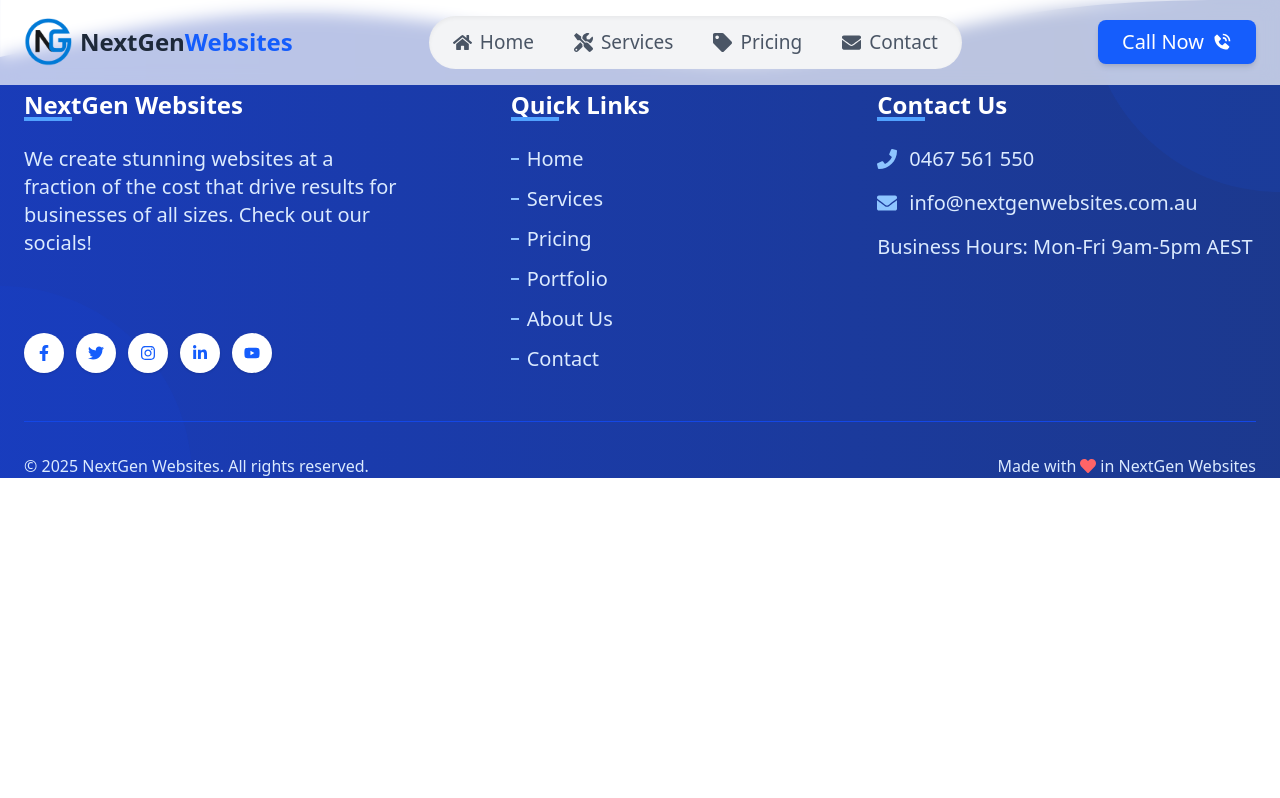
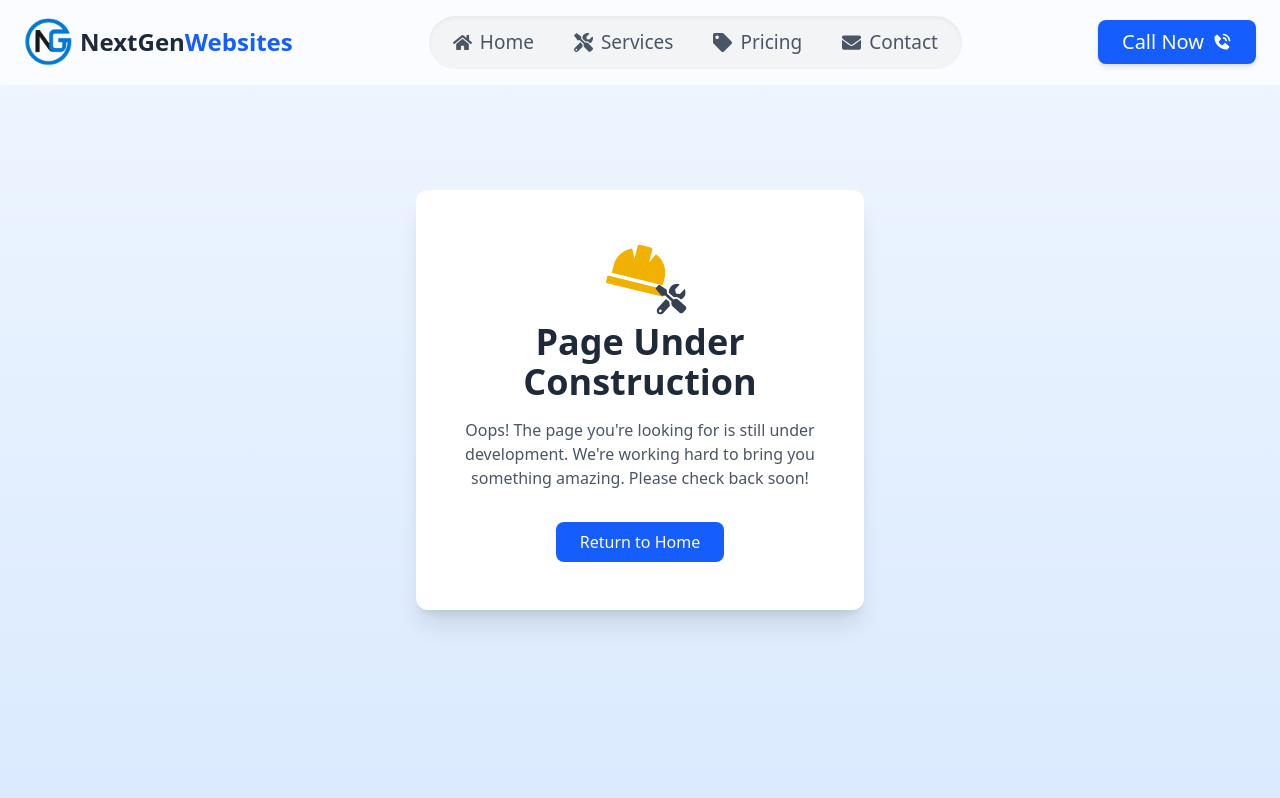
Before and after one commit to Werosh/nextgen-websites, a React (Vite) app: page /under-construction in a window 1280 px wide. Shown: the top 798 px of the page. Built offline with nearby package versions, Linux system fonts and the light colour scheme.

Commit message:
under ons page

```diff
--- a/src/App.jsx
+++ b/src/App.jsx
@@ -1,12 +1,13 @@
 import React from 'react';
-import { BrowserRouter as Router, Routes, Route } from 'react-router-dom';
+import { BrowserRouter as Router, Routes, Route, Navigate } from 'react-router-dom';
 import LandingPage from './pages/LandingPage';
 import ServiceMain from './pages/ServiceMain';
 import Navbar from './components/Navbar';
 import PricingMain from './pages/Pricing';
 import Footer from './components/Footer';
 import ContactPage from './pages/ContactPage';
-import SEO from './components/SEO'; // Import the SEO component
+import PageUnderConstruction from './pages/PageUnderConstructing'; // Import the new component
+import SEO from './components/SEO';
 
 const App = () => {
   return (
@@ -25,6 +26,12 @@ const App = () => {
           <Route path="/services" element={<ServiceMain />} />
           <Route path="/pricing" element={<PricingMain />} />
           <Route path="/contact" element={<ContactPage />} />
+
+          {/* Under construction page route */}
+          <Route path="/under-construction" element={<PageUnderConstruction />} />
+
+          {/* Redirect all undefined routes to the under-construction page */}
+          <Route path="*" element={<Navigate to="/under-construction" replace />} />
         </Routes>
         <Footer />
       </div>
--- /dev/null
+++ b/src/pages/PageUnderConstructing.jsx
@@ -0,0 +1,107 @@
+import React, { useEffect } from 'react';
+import { motion } from 'framer-motion';
+import { FaHardHat, FaTools, FaExclamationTriangle } from 'react-icons/fa';
+import { Link } from 'react-router-dom';
+
+const PageUnderConstruction = () => {
+  useEffect(() => {
+    // Set page title
+    document.title = "Page Under Construction";
+  }, []);
+
+  // Animation variants
+  const containerVariants = {
+    hidden: { opacity: 0 },
+    visible: {
+      opacity: 1,
+      transition: {
+        when: "beforeChildren",
+        staggerChildren: 0.3,
+        duration: 0.5
+      }
+    }
+  };
+
+  const itemVariants = {
+    hidden: { y: 20, opacity: 0 },
+    visible: {
+      y: 0,
+      opacity: 1,
+      transition: { duration: 0.5 }
+    }
+  };
+
+  const iconVariants = {
+    initial: { rotate: -10 },
+    animate: {
+      rotate: [0, 15, 0, 15, 0],
+      transition: {
+        repeat: Infinity,
+        repeatType: "mirror",
+        duration: 2,
+        ease: "easeInOut"
+      }
+    }
+  };
+
+  return (
+    <motion.div
+      className="min-h-screen bg-gradient-to-b from-blue-50 to-blue-100 flex items-center justify-center px-4"
+      initial="hidden"
+      animate="visible"
+      variants={containerVariants}
+    >
+      <div className="bg-white rounded-xl shadow-xl p-8 md:p-12 max-w-md w-full">
+        <motion.div variants={itemVariants} className="flex justify-center mb-6">
+          <div className="relative">
+            <motion.div
+              variants={iconVariants}
+              initial="initial"
+              animate="animate"
+              className="text-yellow-500 text-6xl"
+            >
+              <FaHardHat />
+            </motion.div>
+            <motion.div
+              className="absolute -right-4 -bottom-4 text-gray-700 text-3xl"
+              initial={{ rotate: 0 }}
+              animate={{ rotate: [-10, 10, -10] }}
+              transition={{ repeat: Infinity, duration: 1.5 }}
+            >
+              <FaTools />
+            </motion.div>
+          </div>
+        </motion.div>
+
+        <motion.h1
+          variants={itemVariants}
+          className="text-3xl md:text-4xl font-bold text-center text-gray-800 mb-4"
+        >
+          Page Under Construction
+        </motion.h1>
+
+        <motion.p
+          variants={itemVariants}
+          className="text-gray-600 text-center mb-8"
+        >
+          Oops! The page you're looking for is still under development.
+          We're working hard to bring you something amazing. Please check back soon!
+        </motion.p>
+
+        <motion.div variants={itemVariants} className="flex justify-center">
+          <Link to="/">
+            <motion.button
+              className="bg-blue-600 hover:bg-blue-700 text-white font-medium py-2 px-6 rounded-lg transition duration-300"
+              whileHover={{ scale: 1.05 }}
+              whileTap={{ scale: 0.95 }}
+            >
+              Return to Home
+            </motion.button>
+          </Link>
+        </motion.div>
+      </div>
+    </motion.div>
+  );
+};
+
+export default PageUnderConstruction;
```
